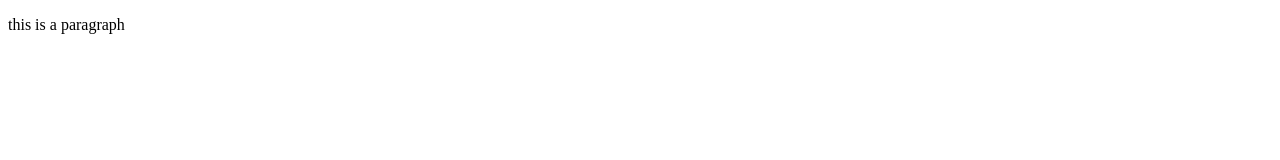
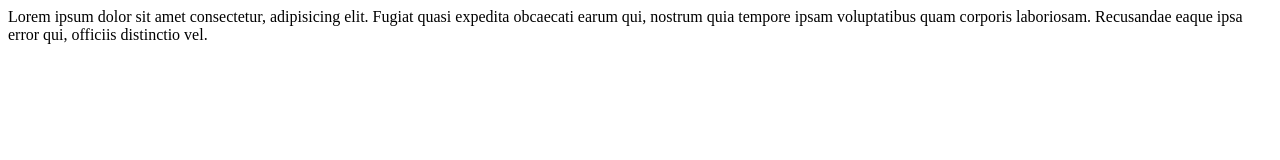
Before and after one commit to benyamin-nayudi/benyamin-test, a plain HTML site: page index.html in a window 1280 px wide. Drawn offline with Linux system fonts and the light colour scheme.

Commit message:
feat/added lorem

```diff
--- a/index.html
+++ b/index.html
@@ -6,6 +6,6 @@
     <title>Document</title>
 </head>
 <body>
-    <p>this is a paragraph</p>
+    Lorem ipsum dolor sit amet consectetur, adipisicing elit. Fugiat quasi expedita obcaecati earum qui, nostrum quia tempore ipsam voluptatibus quam corporis laboriosam. Recusandae eaque ipsa error qui, officiis distinctio vel.
 </body>
 </html>
```
